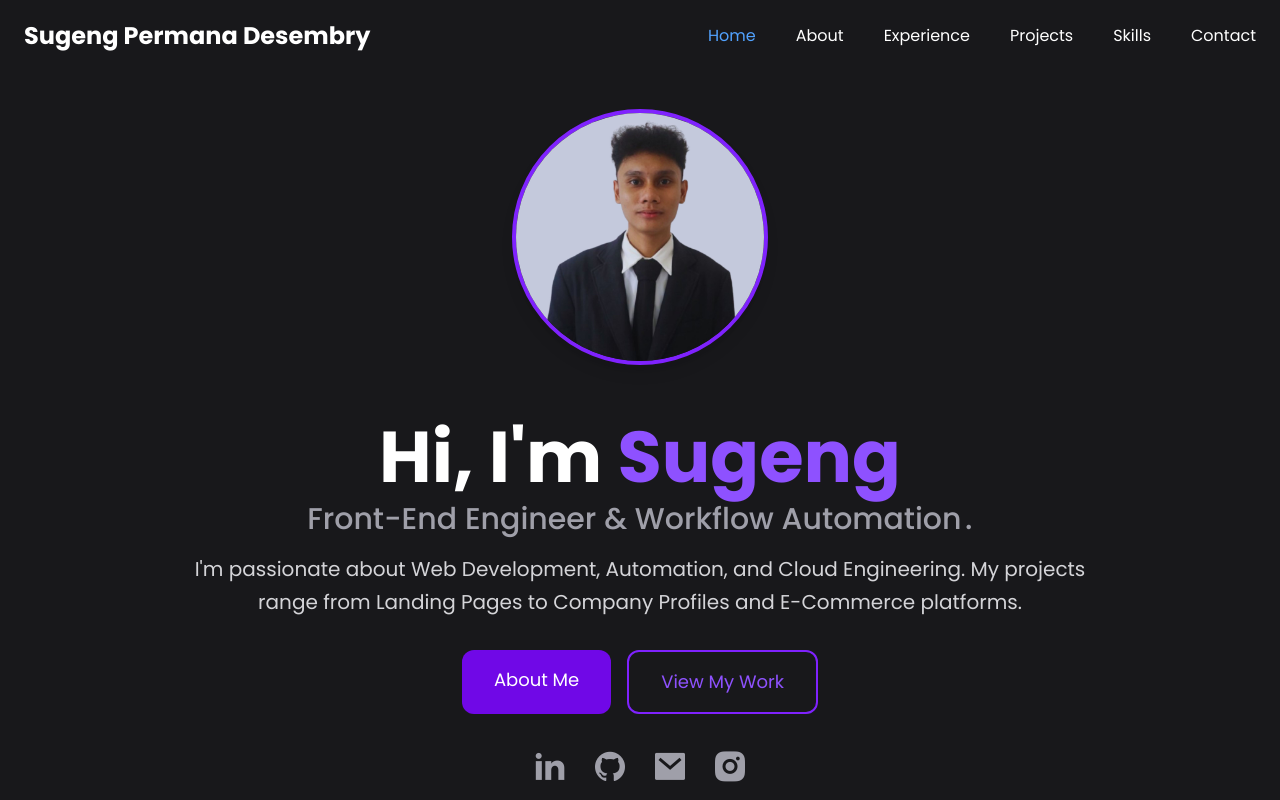
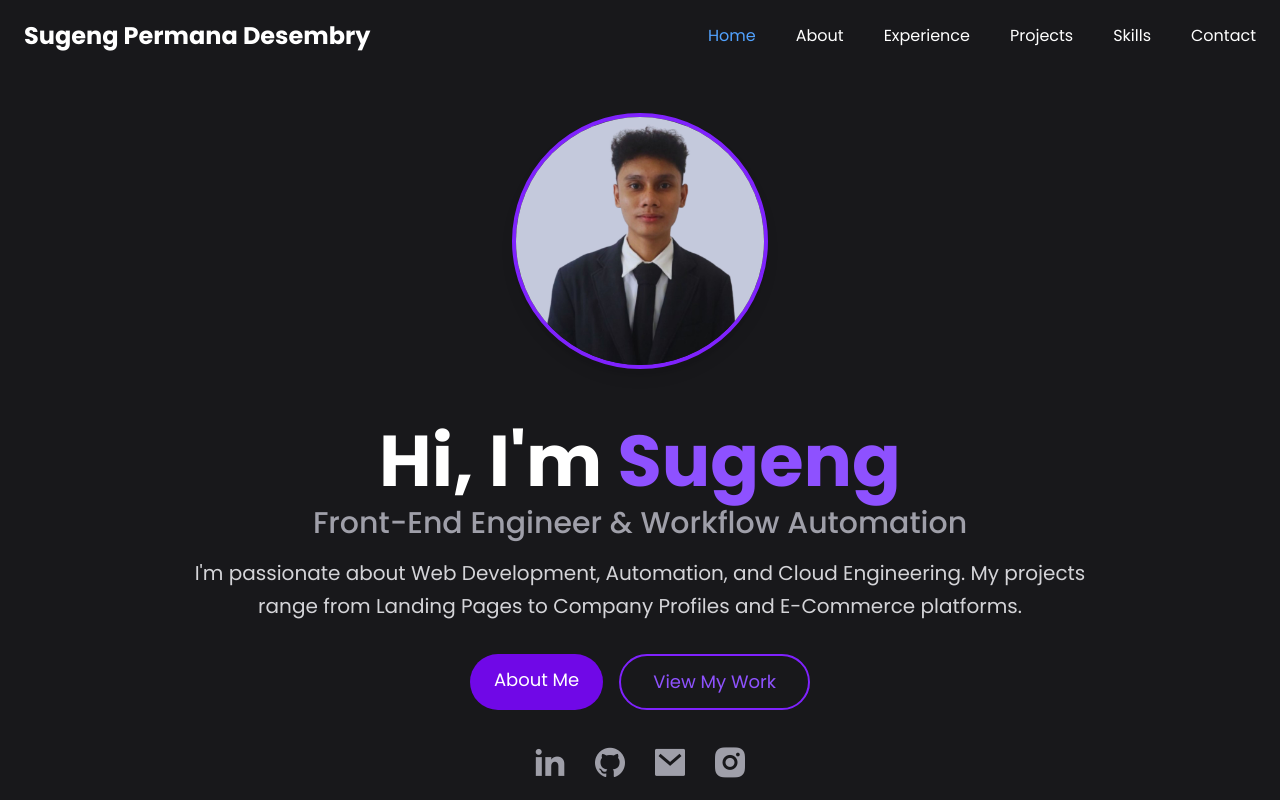
Before and after one commit to SugengPermana/Portofolio_SugengPermana, a React (Vite) app: page / in a window 1280 px wide. Shown: the top 800 px of the page. Built offline with nearby package versions, Linux system fonts and the light colour scheme.

Commit message:
revisi button hero section

```diff
--- a/src/App.jsx
+++ b/src/App.jsx
@@ -12,43 +12,47 @@ function App() {
   <img
     src={Image.HeroImage}
     alt="Profile"
-    className="w-32 h-32 sm:w-40 sm:h-40 md:w-48 md:h-48 lg:w-56 lg:h-56 xl:w-64 xl:h-64 rounded-full object-cover border-4 border-violet-600 shadow-lg"
+    className="w-32 h-32 sm:w-40 sm:h-40 md:w-48 md:h-48 lg:w-56 lg:h-56 xl:w-64 xl:h-64 rounded-full object-cover border-4 border-violet-600 shadow-lg " data-aos="fade-up" data-aos-duration="1000"
     loading="lazy"
   />
 
   {/* Nama */}
   <h1 className="text-3xl sm:text-4xl md:text-5xl lg:text-6xl xl:text-7xl font-bold
-    mt-6 sm:mt-8 md:mt-10 lg:mt-12 xl:mt-14 mb-2">
+    mt-6 sm:mt-8 md:mt-10 lg:mt-12 xl:mt-14 mb-2" data-aos="fade-up" data-aos-duration="2000" data-aos-once="true">
     Hi, I&apos;m <span className="text-violet-500">Sugeng</span>
   </h1>
 
   {/* Subtitle + titik animasi */}
-  <h2 className="text-base sm:text-lg md:text-xl lg:text-2xl xl:text-3xl font-medium text-zinc-400 mb-4 flex items-center justify-center gap-1">
+  <h2 className="text-base sm:text-lg md:text-xl lg:text-2xl xl:text-3xl font-medium text-zinc-400 mb-4 flex items-center justify-center gap-1" data-aos="fade-up" data-aos-duration="2000" data-aos-once="true">
     Front-End Engineer & Workflow Automation
-    <span className="animate-pulse">.</span>
   </h2>
 
   {/* Deskripsi */}
-  <p className="max-w-md sm:max-w-lg md:max-w-2xl lg:max-w-3xl xl:max-w-4xl text-sm sm:text-base md:text-lg lg:text-xl text-zinc-300 mb-8 leading-relaxed">
+  <p className="max-w-md sm:max-w-lg md:max-w-2xl lg:max-w-3xl xl:max-w-4xl text-sm sm:text-base md:text-lg lg:text-xl text-zinc-300 mb-8 leading-relaxed" data-aos="fade-up" data-aos-duration="2000">
     I&apos;m passionate about Web Development, Automation, and Cloud Engineering.
     My projects range from Landing Pages to Company Profiles and E-Commerce platforms.
   </p>
 
   {/* Tombol CTA */}
-  <div className="flex gap-4 flex-wrap justify-center mb-8">
+  <div className="flex flex-col sm:flex-row gap-4 justify-center mb-8">
+  {/* About Me (tetap fix, ga ikut memanjang) */}
   <a
     href="#tentang"
-      className="bg-violet-700 px-5 py-2 sm:px-6 sm:py-3 md:px-8 md:py-4 text-sm sm:text-base md:text-lg rounded-xl transition transform hover:scale-105 hover:shadow-lg"
+    className="bg-violet-700 px-6 py-3 text-sm sm:text-base md:text-lg rounded-full text-center whitespace-nowrap w-auto min-w-[120px] transition transform hover:scale-105 hover:shadow-lg"
   >
     About Me
   </a>
+
+  {/* View My Work (lebih panjang di mobile) */}
   <a
     href="#proyek"
-      className="px-5 py-2 sm:px-6 sm:py-3 md:px-8 md:py-4 text-sm sm:text-base md:text-lg rounded-xl border-2 border-violet-600 text-violet-500 bg-transparent transition hover:bg-violet-600 hover:text-white"
+    className="px-8 py-3 text-sm sm:text-base md:text-lg rounded-full border-2 border-violet-600 text-violet-500 bg-transparent text-center whitespace-nowrap w-[180px] sm:w-auto transition hover:bg-violet-600 hover:text-white"
   >
     View My Work
   </a>
 </div>
+
+
 
   {/* Sosial Media */}
   <div className="flex gap-6 text-xl sm:text-2xl md:text-3xl lg:text-4xl text-zinc-400">
```
Lines whose indentation alone changed are shown as unchanged.
